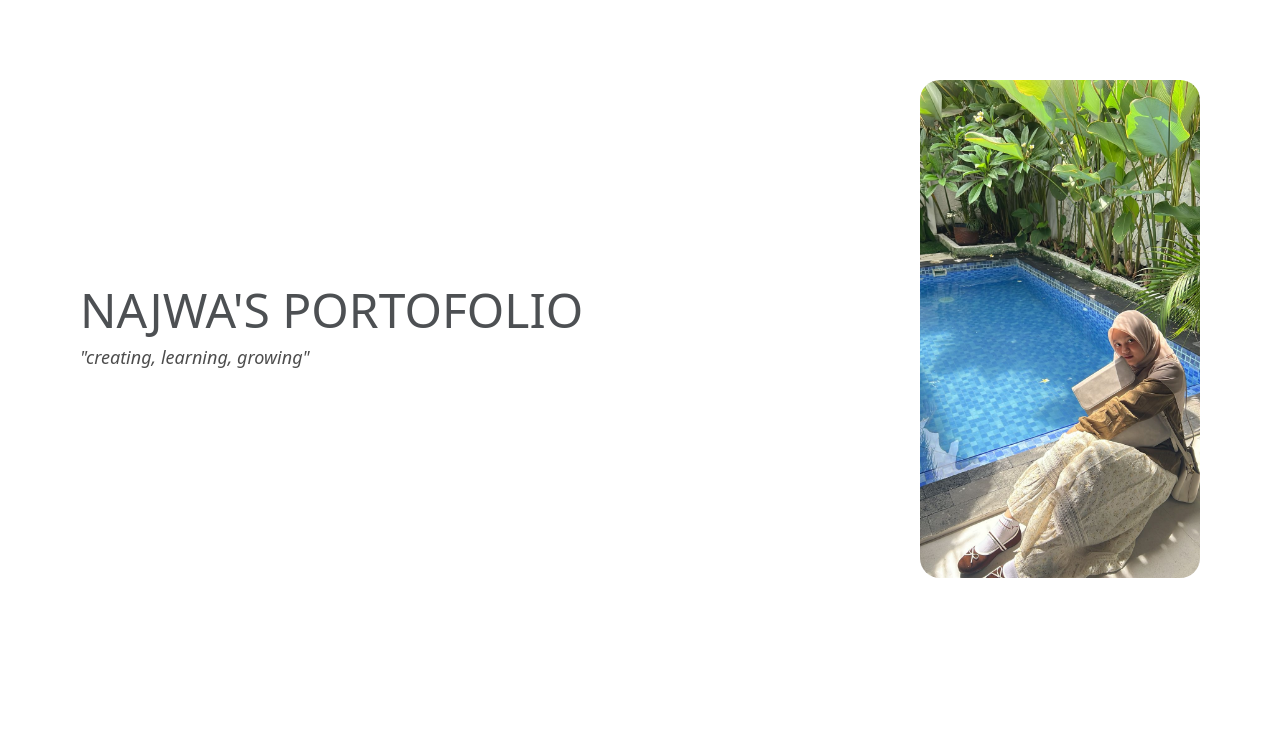
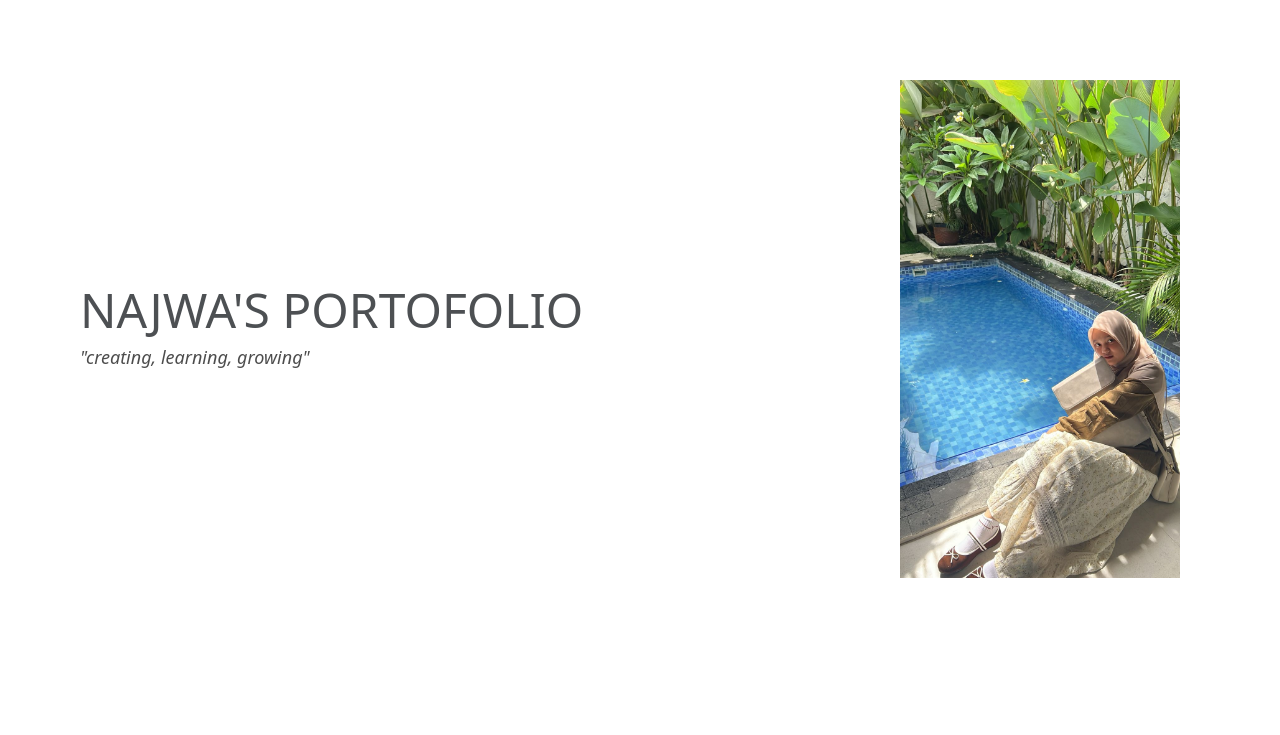
Before and after one commit to kirananajwa092-code/try-one, a plain HTML site: page index.html/index.html in a window 1280 px wide. Shown: the top 735 px of the page. Drawn offline with Linux system fonts and the light colour scheme.

Commit message:
portofolio

```diff
--- a/index.html/index.html
+++ b/index.html/index.html
@@ -14,7 +14,7 @@
     <h2>"creating, learning, growing"</h2>
       </div>
     <div class="hero-image">
-    <img src="/najul.jpg" />
+    <img src="./najul.jpg" alt="foto najul">
     </div>
     </header>
     <section class="main-content">
--- a/index.html/style.css
+++ b/index.html/style.css
@@ -14,8 +14,12 @@
 }
 .hero-image img {
   width: 280px;
-  border-radius: 20px;
-  box-shadow: o 10px 25px rgba(0, 0, 0, 0.15);
+  height: auto;
+  display: block;
+  opacity: 100%;
+}
+.hero-image{
+  min-width: 300px;
 }
 
 .hero-text h2 {
```
Also changed, not shown: index.html/najul.jpg (renamed from najul.jpg).
